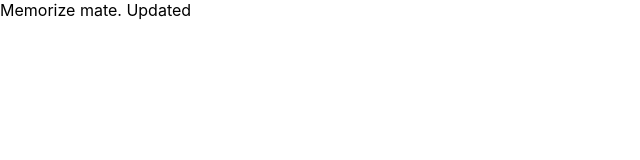
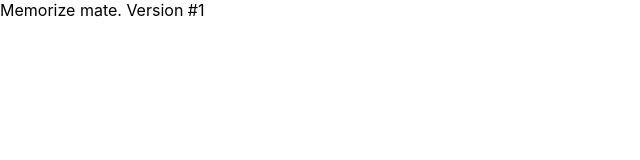
Before and after one commit to obaranovskyi/memorize-mate, a React (Create React App) app: page / in a window 1280 px wide. Shown: the top 160 px of the page, without its empty margins (0-640 px from the left). Built offline with nearby package versions, Linux system fonts and the light colour scheme.

Commit message:
Auto commit

```diff
--- a/src/App.tsx
+++ b/src/App.tsx
@@ -2,7 +2,7 @@ function App() {
   return (
     <div className="App">
       <header className="App-header">
-        Memorize mate. Updated
+        Memorize mate. Version #1
       </header>
     </div >
   );
```
